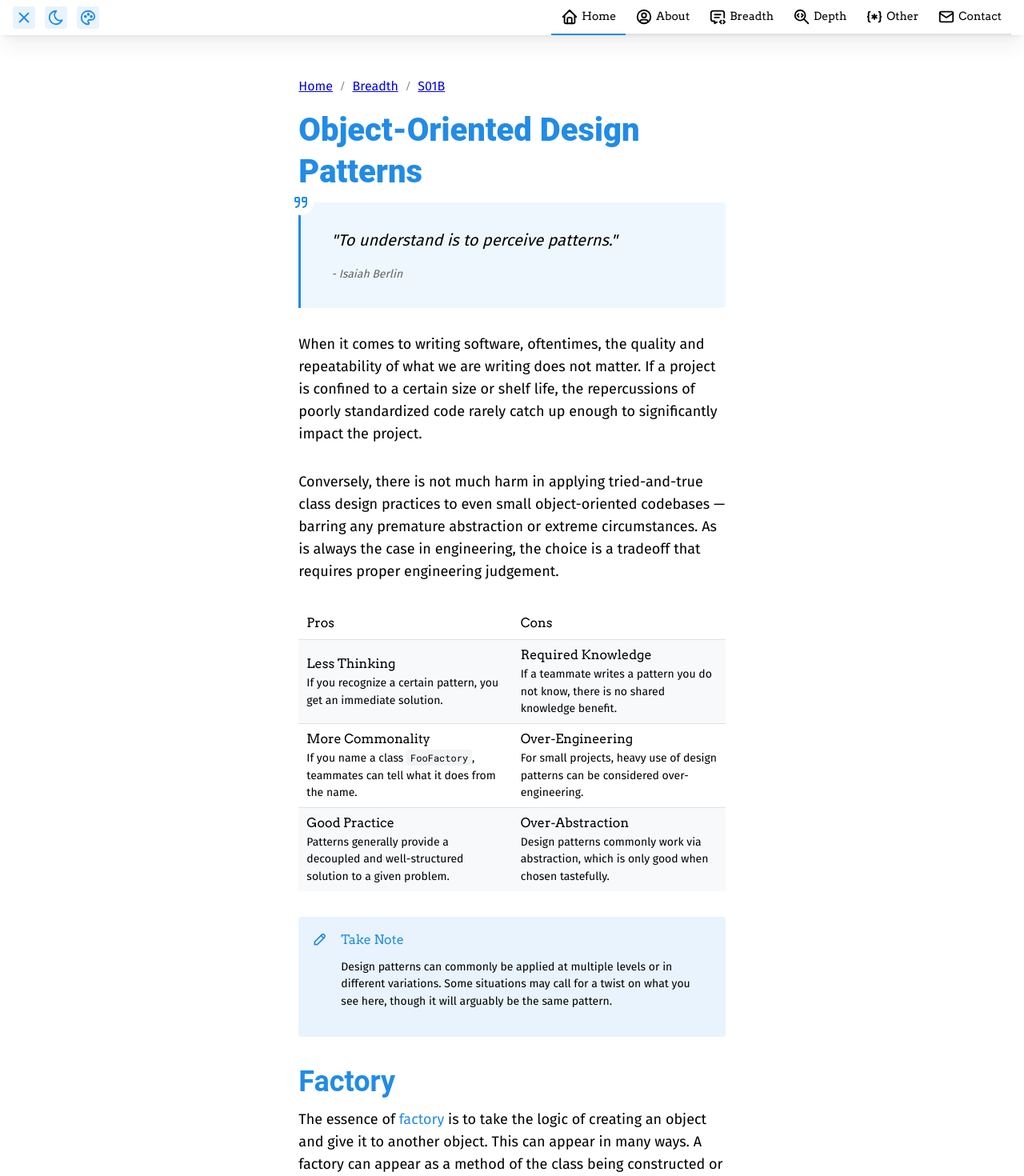
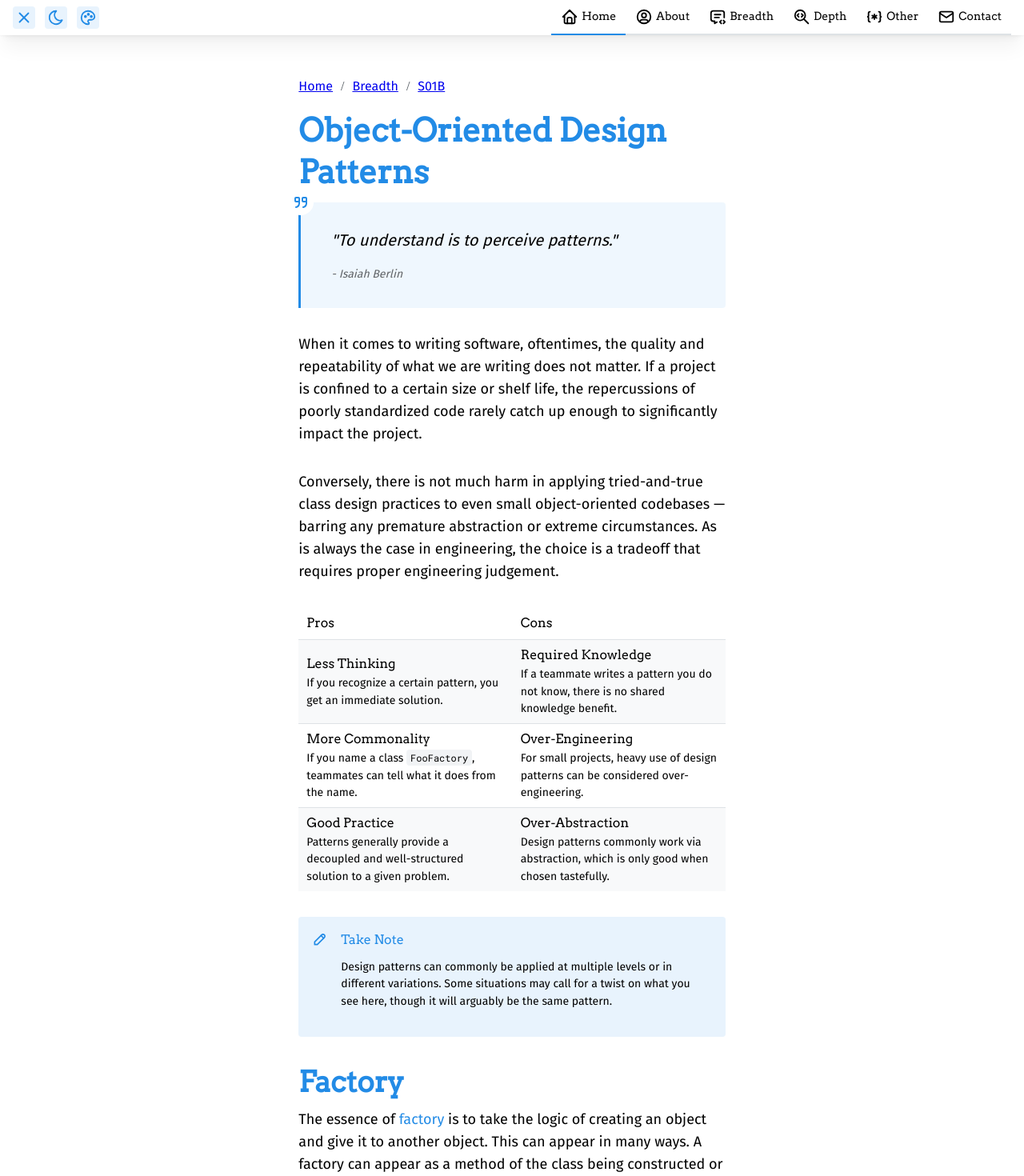
Before and after one commit to mfreema1/personal-site-v2, a React (Vite) app: page /breadth/S01B in a window 1280 px wide. Shown: the top 1470 px of the page at 80% size. Built offline with nearby package versions, Linux system fonts and the light colour scheme.

Commit message:
Change title fonts.

```diff
--- a/src/components/Section.tsx
+++ b/src/components/Section.tsx
@@ -1,4 +1,5 @@
-import { Stack, Title } from "@mantine/core";
+import { Stack } from "@mantine/core";
+import { TitleText } from "./text/TitleText";
 
 export interface SectionProps {
   title: string;
@@ -14,9 +15,7 @@ export function Section({ title, children }: SectionProps) {
   return (
     <Stack gap="xl">
       <Stack gap="xs">
-        <Title order={2} c="blue">
-          {title}
-        </Title>
+        <TitleText order={2} text={title} />
         {first}
       </Stack>
       {...rest}
--- a/src/components/TitleSection.tsx
+++ b/src/components/TitleSection.tsx
@@ -12,7 +12,7 @@ export function TitleSection({ tText, qtText, qtAuthor }: TitleSectionProps) {
   return (
     <>
       <Stack gap="sm">
-        <TitleText text={tText} />
+        <TitleText order={1} text={tText} />
         <Quote text={qtText} author={qtAuthor} />
       </Stack>
     </>
--- a/src/components/text/TitleText.tsx
+++ b/src/components/text/TitleText.tsx
@@ -2,12 +2,13 @@ import { Title } from "@mantine/core";
 
 export interface TitleTextProps {
   text: string;
+  order: 1 | 2 | 3 | 4 | 5 | 6;
 }
 
-export function TitleText({ text }: TitleTextProps) {
+export function TitleText({ text, order }: TitleTextProps) {
   return (
     <>
-      <Title order={1} c="blue">
+      <Title order={order} c="blue" ff="Arvo, serif">
         {text}
       </Title>
     </>
--- a/src/pages/home/Home.tsx
+++ b/src/pages/home/Home.tsx
@@ -11,12 +11,10 @@ export function Home() {
         <Stack gap={0} align="center">
           <Avatar src="/favicon.ico" size={128} />
           <Space h="xl" />
-          <TitleText text="My Name is Mark" />
+          <TitleText order={1} text="My Name is Mark" />
           <Space h="md" />
           <BodyText>I am a Software Engineer</BodyText>
-          <AsideText>
-            (Distributed Systems and Programming Languages)
-          </AsideText>
+          <AsideText>(Distributed Systems and Programming Languages)</AsideText>
         </Stack>
       </CenterPage>
     </>
```
